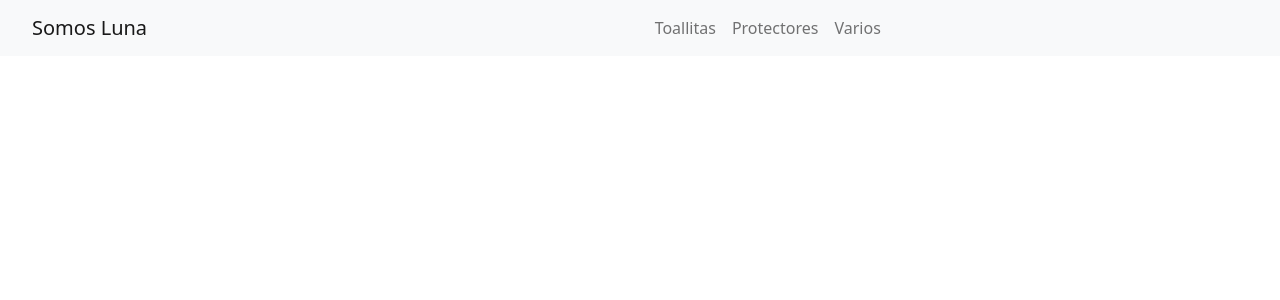
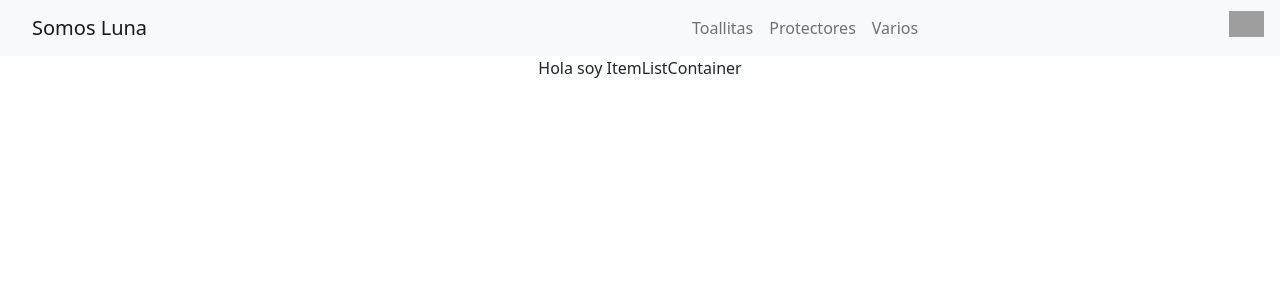
Before and after one commit to WTFanche/DReact-19850, a React (Create React App) app: page / in a window 1280 px wide. Shown: the top 300 px of the page. Built offline with nearby package versions, Linux system fonts and the light colour scheme; grey boxes are pictures that could not be loaded.

Commit message:
Desafio 3

```diff
--- a/package.json
+++ b/package.json
@@ -8,7 +8,6 @@
     "@testing-library/user-event": "^13.5.0",
     "bootstrap": "^5.1.3",
     "react": "^17.0.2",
-    "react-bootstrap": "^2.1.2",
     "react-dom": "^17.0.2",
     "react-scripts": "5.0.0",
     "web-vitals": "^2.1.4"
--- a/src/App.css
+++ b/src/App.css
@@ -3,5 +3,13 @@
 }
 
 .padd2 {
-  padding-left: 200px;
+  padding-left: 342px;
 }
+
+.padd3 {
+  padding-left: 50px;
+}
+.logoCarro {
+  width: 35px;
+  height: 35px;
+}
--- a/src/App.js
+++ b/src/App.js
@@ -1,12 +1,14 @@
 import './App.css';
 import 'bootstrap/dist/css/bootstrap.min.css';
 import Navbar from './components/NavBar';
+import ItemListContainer from './components/ItemListContainer';
 
 
 function App() {
   return (
     <>
       <Navbar />
+      <ItemListContainer saludo="Hola soy ItemListContainer"/>
     </>
   );
 }
--- /dev/null
+++ b/src/components/CartWidget.js
@@ -0,0 +1,12 @@
+import 'bootstrap/dist/css/bootstrap.min.css'
+
+function Cartwidget() {
+    return(
+        <>
+            <img className="img-fluid"src="http://pngimg.com/uploads/shopping_cart/shopping_cart_PNG7.png" alt="imgCarrito"></img>
+        </>
+    );
+}
+
+
+export default Cartwidget;
--- /dev/null
+++ b/src/components/ItemListContainer.js
@@ -0,0 +1,12 @@
+import 'bootstrap/dist/css/bootstrap.min.css'
+
+function ItemListContainer({saludo}) {
+    return(
+        <>
+            <div className="container-fluid text-center">{saludo}</div>
+        </>
+
+    );
+}
+
+export default ItemListContainer;
--- a/src/components/NavBar.js
+++ b/src/components/NavBar.js
@@ -1,15 +1,22 @@
 import 'bootstrap/dist/css/bootstrap.min.css'
+import Cartwidget from './CartWidget';
 
-const Navbar = () =>{
+
+function  Navbar() {
     return(
         <nav className="navbar navbar-expand-lg navbar-light bg-light">
             <div className="container-fluid">
-                <a className="navbar-brand col-4 padd1" href="#">Somos Luna</a>
+                <a className="navbar-brand col-3 padd1" href="#">Somos Luna</a>
                 <div className="collapse navbar-collapse col-8 padd2" id="navbarNavAltMarkup">
                     <div className="navbar-nav">
                         <a className="nav-link" aria-current="page" href="#">Toallitas</a>
                         <a className="nav-link" href="#">Protectores</a>
                         <a className="nav-link" href="#">Varios</a>
+                    </div>
+                </div>
+                <div className="col-1 padd3">
+                    <div className="logoCarro">
+                        <Cartwidget />
                     </div>
                 </div>
             </div>
```
